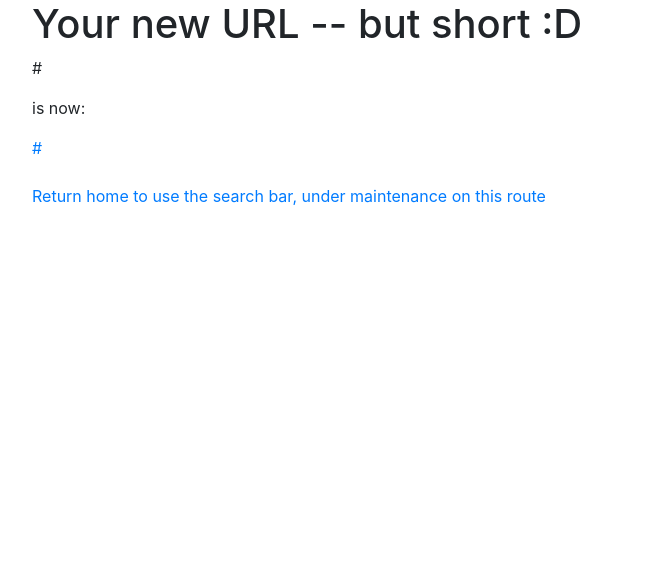
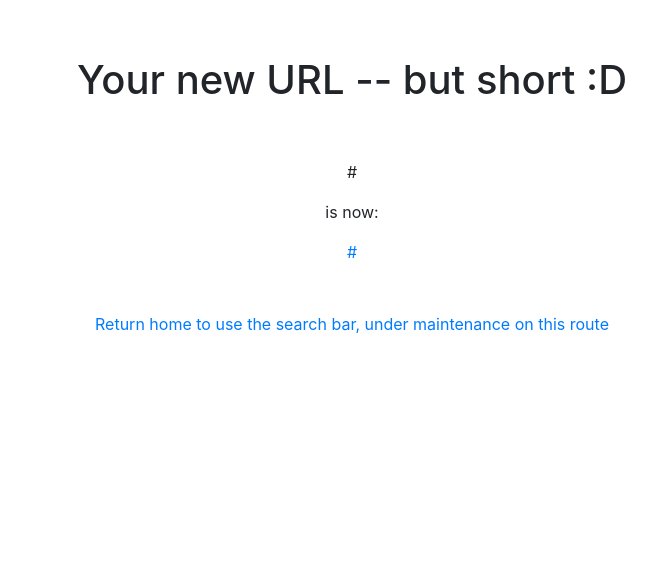
Before and after one commit to SamHardiment/URLShortener, a Flask app: template templates/url_display.html in a window 1280 px wide. Shown: the part 56-632 px from the top of the page, without its empty margins (288-944 px from the left). Run offline with Flask 2, Linux system fonts and the light colour scheme; the template is opened without the code that fills it: most values are stand-ins (such as "Sample title", 1, 10 or a date in 2020); parts of the project's set-up code (start-up, migrations or seed data) failed here and were passed over.

Commit message:
add layout url_display

```diff
--- a/templates/url_display.html
+++ b/templates/url_display.html
@@ -1,14 +1,16 @@
 {% extends "base.html"%} {% block title %}{{title}}{% endblock %} {% block
 content %}
-<section style="width: 50%; margin: auto">
-  <h1>Your new URL -- but short :D</h1>
-  <p>{{data.long_url}}</p>
-  <p>is now:</p>
-  <a href="{{link}}">{{data.short_url}}</a>
+<div
+  class="my-5 w-50 mx-auto d-flex flex-column justify-content-center align-items-center"
+>
+  <h1 class="mt-2">Your new URL -- but short :D</h1>
+  <p class="mt-5 fs-2 fw-italic">{{data.long_url}}</p>
+  <p class="fs-2 fw-bold">is now:</p>
+  <a class="fs-4" href="{{link}}">{{data.short_url}}</a>
   <br />
   <br />
   <a href="{{url_for('home')}}"
     >Return home to use the search bar, under maintenance on this route</a
   >
-</section>
+</div>
 {% endblock %}
```
